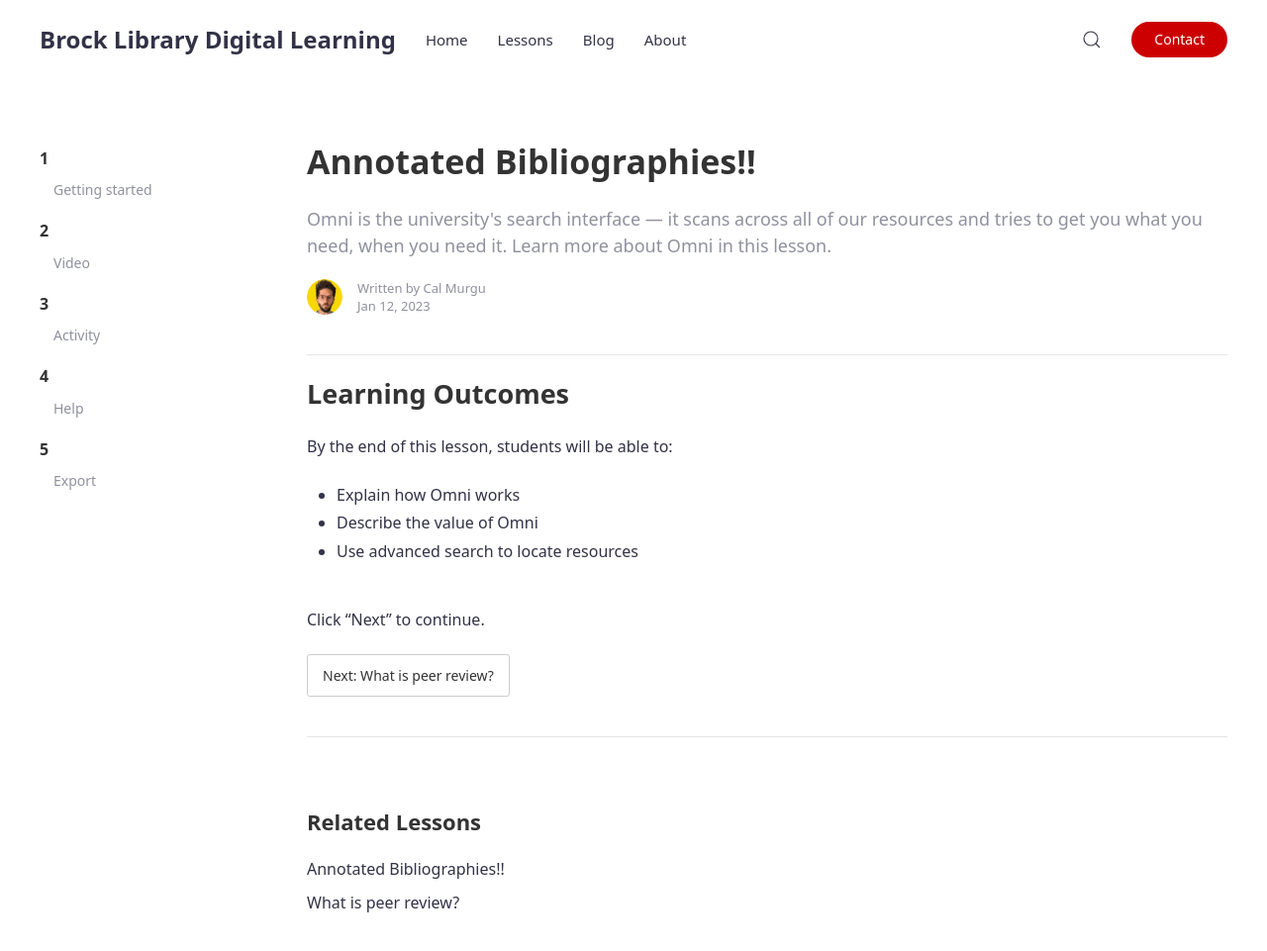
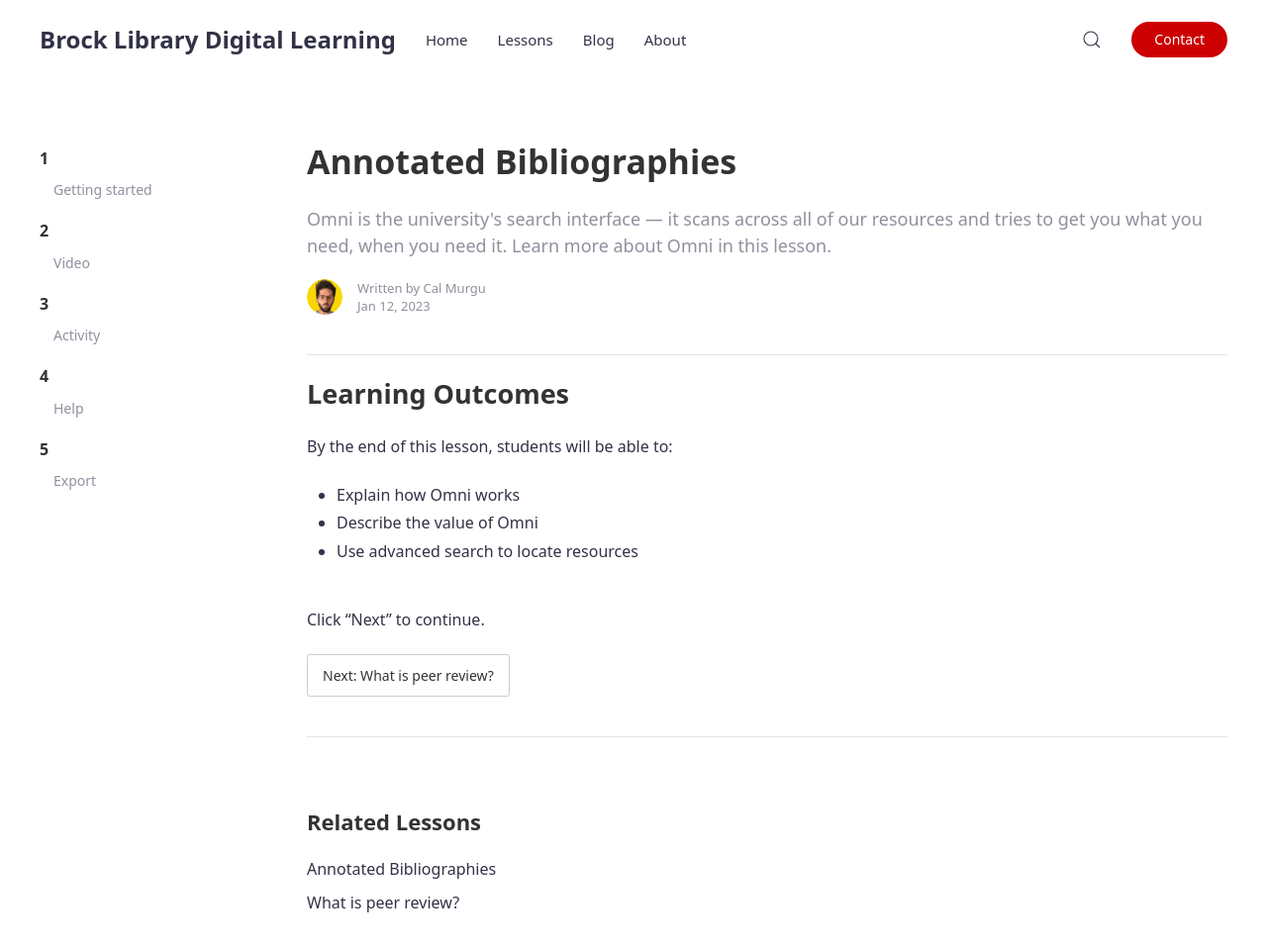
Before and after one commit to teach9372/teach9372.github.io, a Jekyll site: the page built from _docs/annotatedbibliographies/1.md, in a window 1280 px wide and 984 px high. Shown: the top 961 px of the window at 99% size. Built offline with Jekyll 4.4.1, drawn with Linux system fonts in a browser that asks for light colours.

Commit message:
go for it

```diff
--- a/_docs/annotatedbibliographies/1.md
+++ b/_docs/annotatedbibliographies/1.md
@@ -1,5 +1,5 @@
 ---
-title: Annotated Bibliographies!!
+title: Annotated Bibliographies
 subtitle: Omni is the university's search interface — it scans across all of our resources and tries to get you what you need, when you need it. Learn more about Omni in this lesson.
 author: cal
 tags: [setup]
```
